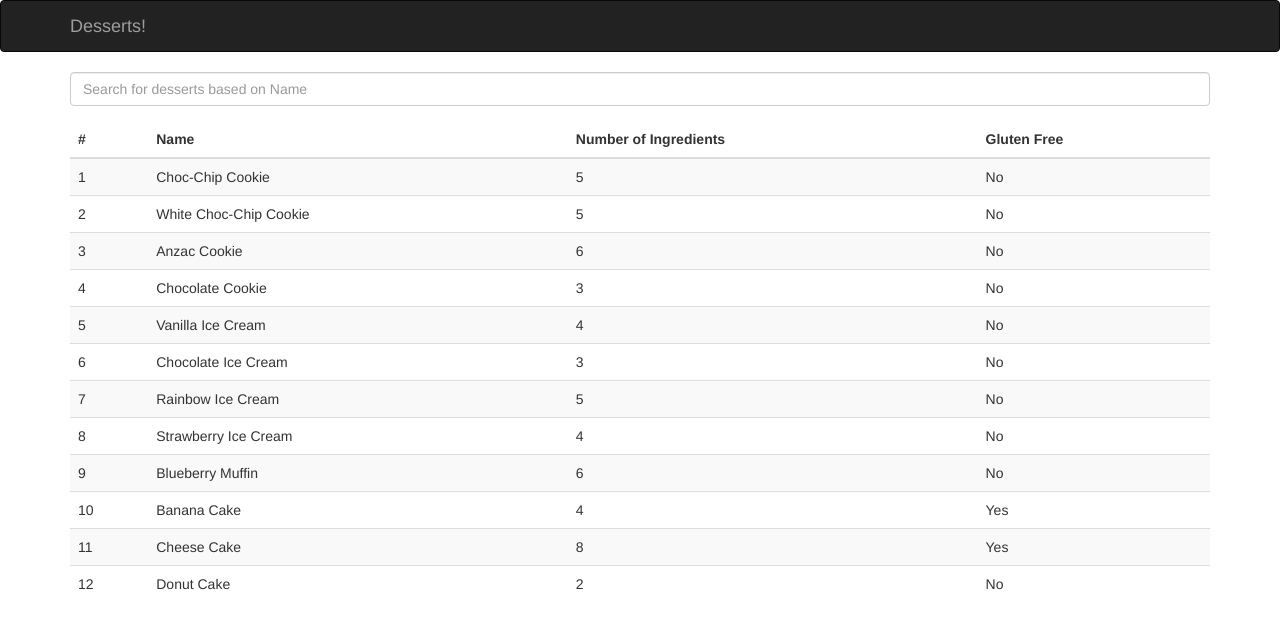
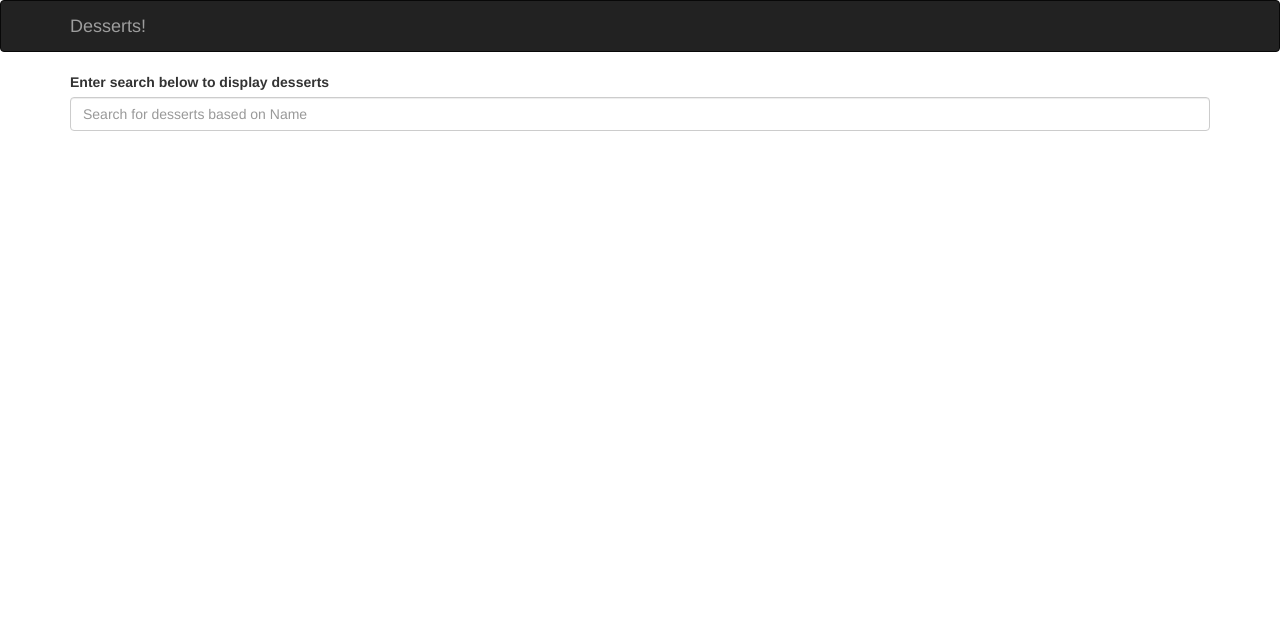
Before and after one commit to mymattcarroll/desserts, a React (Create React App) app: page / in a window 1280 px wide. Shown: the top 628 px of the page. Built offline with nearby package versions, Linux system fonts and the light colour scheme.

Commit message:
STEP 9 # Added higher order component to validate length of search before displaying desserts

```diff
--- a/src/components/DessertsSearch.js
+++ b/src/components/DessertsSearch.js
@@ -6,22 +6,35 @@
 //
 
 import * as React from 'react'
-import { FormGroup, FormControl } from 'react-bootstrap'
+import {
+  ControlLabel,
+  FormControl,
+  FormGroup,
+  HelpBlock
+} from 'react-bootstrap'
+
+import withValidation from './withValidation.js'
 
 type Props = {
-  onChange: (string) => void
+  onChange: string => void,
+  validationState: 'error' | 'warning' | 'success' | null
 }
 
-function DessertsSearch({ onChange }: Props) {
+function DessertsSearch({ onChange, validationState }: Props) {
   return (
-    <FormGroup controlId="dessertsSearch">
+    <FormGroup controlId="dessertsSearch" validationState={validationState}>
+      <ControlLabel>Enter search below to display desserts</ControlLabel>
       <FormControl
         type="text"
         placeholder="Search for desserts based on Name"
         onChange={e => onChange(e.target.value)}
       />
+      <FormControl.Feedback />
+      {validationState === 'warning' || validationState === 'error' ? (
+        <HelpBlock>Please enter more characters.</HelpBlock>
+      ) : null}
     </FormGroup>
   )
 }
 
-export default DessertsSearch
+export default withValidation(DessertsSearch)
--- a/src/components/DessertsTable.js
+++ b/src/components/DessertsTable.js
@@ -13,6 +13,10 @@ type Props = {
 }
 
 function DessertsTable({ desserts }: Props) {
+  if (!desserts.length) {
+    return null
+  }
+
   return (
     <Table responsive striped>
       <thead>
--- a/src/components/DessertsTableContainer.js
+++ b/src/components/DessertsTableContainer.js
@@ -12,7 +12,7 @@ type State = {
 
 class App extends React.Component<{}, State> {
   state = {
-    desserts: db.get()
+    desserts: []
   }
 
   handleSearchChange = (search: string) => {
--- /dev/null
+++ b/src/components/withValidation.js
@@ -0,0 +1,53 @@
+// @flow
+
+//
+// STEP 9
+// write a higher order component that does some validation on the search page before loading the data.
+//
+
+import * as React from 'react'
+
+type State = {
+  validationState: 'error' | 'warning' | 'success' | null
+}
+
+function withValidation<Props: { onChange: string => void }>(
+  InputComponent: React.ComponentType<Props>
+) {
+  return class extends React.Component<Props, State> {
+    state = {
+      validationState: null
+    }
+
+    getValidationState(value: string) {
+      const length = value.length
+      if (length > 2) return 'success'
+      else if (length > 1) return 'warning'
+      else if (length > 0) return 'error'
+      return null
+    }
+
+    handleChange(value: string) {
+      const validationState = this.getValidationState(value)
+      this.setState({
+        validationState
+      })
+      if (validationState === 'success') {
+        this.props.onChange(value)
+      }
+    }
+
+    render() {
+      const { onChange, ...otherProps } = this.props
+      return (
+        <InputComponent
+          {...otherProps}
+          validationState={this.state.validationState}
+          onChange={value => this.handleChange(value)}
+        />
+      )
+    }
+  }
+}
+
+export default withValidation
```
